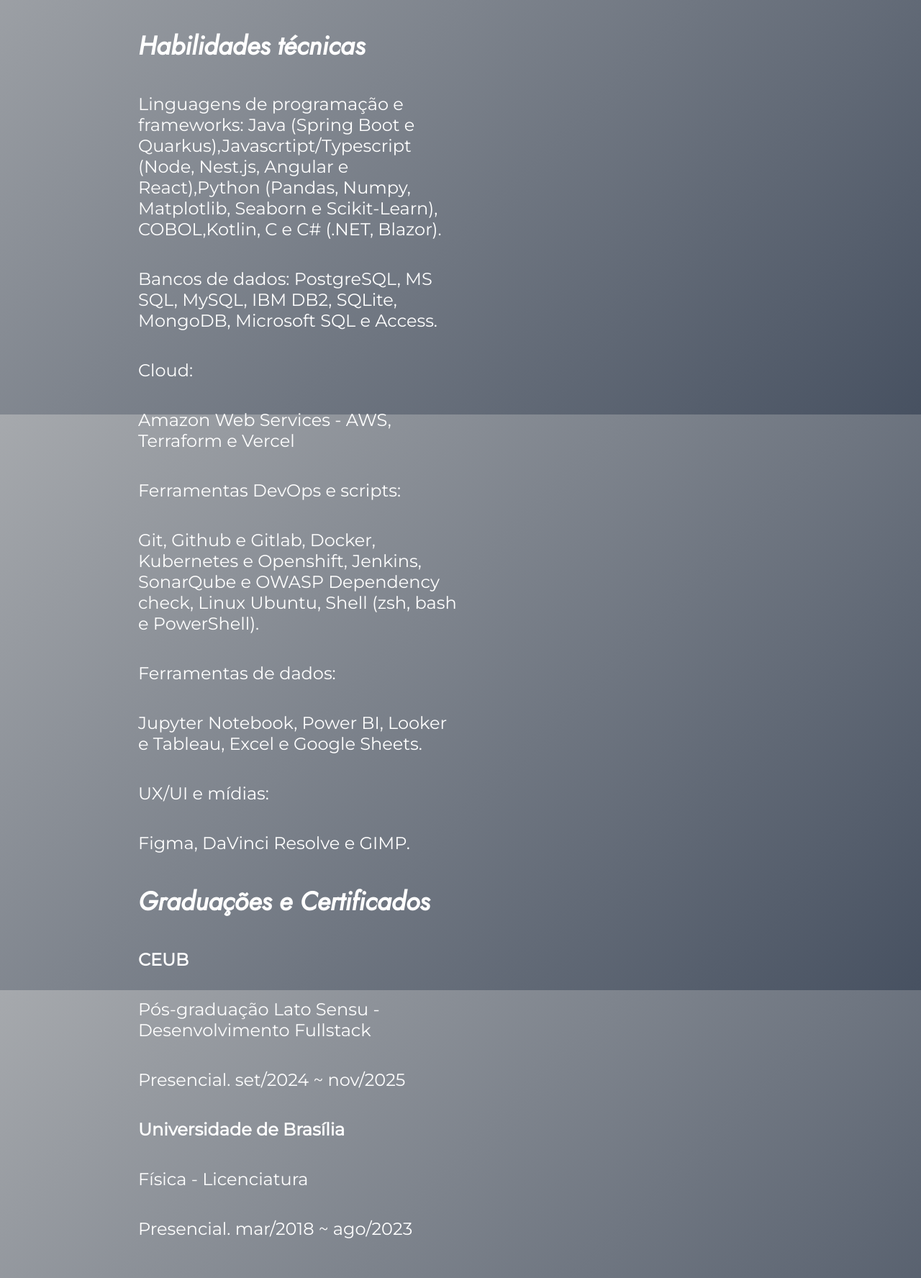
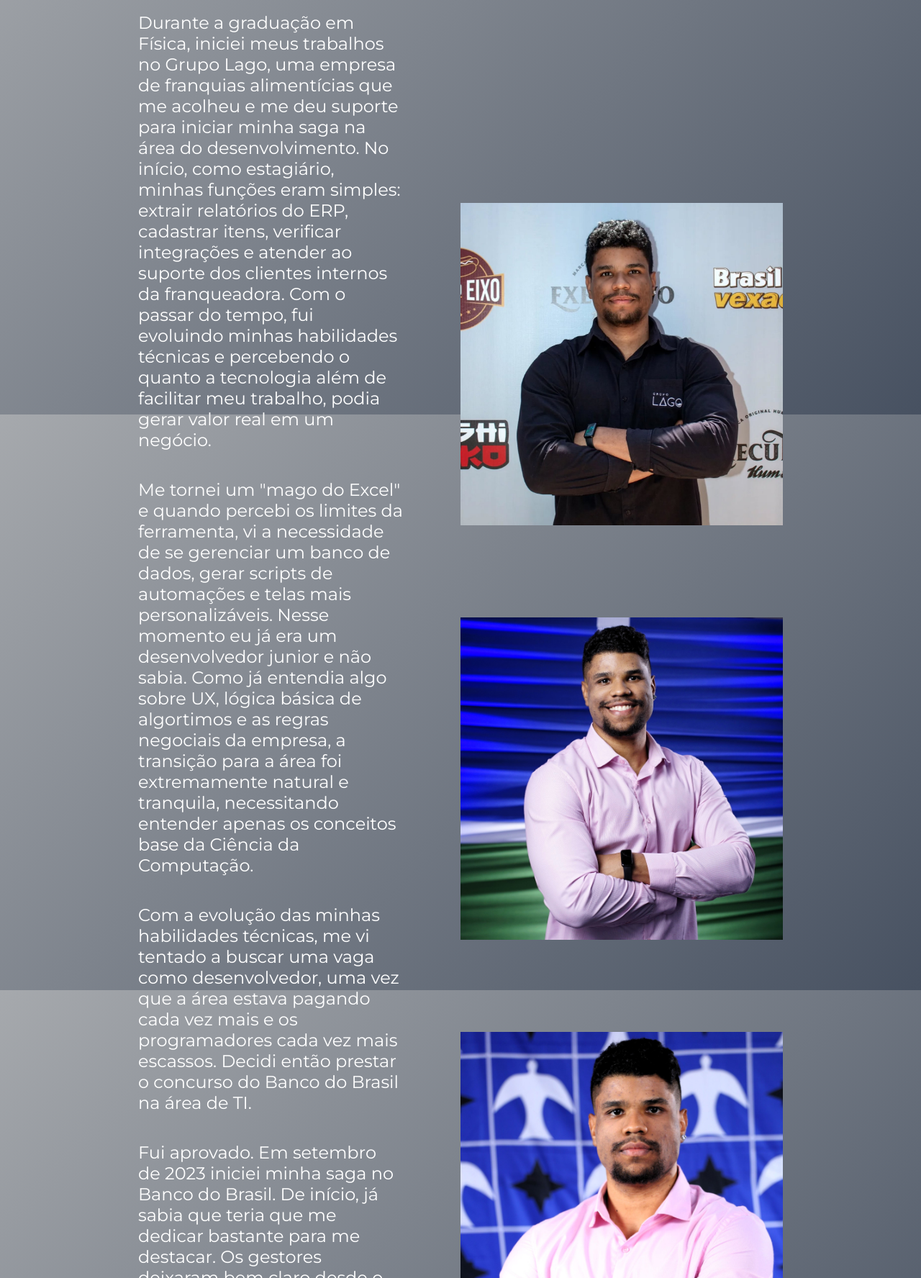
Before and after one commit to GalaxySqrt/web-portfolio, a plain HTML site: page curriculum.html in a window 1280 px wide. Shown: the part 1024-2800 px from the top of the page at 72% size. Drawn offline with Linux system fonts and the light colour scheme.

Commit message:
Update curriculum.html

```diff
--- a/curriculum.html
+++ b/curriculum.html
@@ -4,7 +4,7 @@
 <head>
     <meta charset="UTF-8">
     <meta name="viewport" content="width=device-width, initial-scale=1.0">
-    <title>Curriculum Luizito.dev</title>
+    <title>Sobre Luizito.dev</title>
     <link rel="stylesheet" href="./styles/style.css">
     <link rel="icon" href="assets/icons/favicon.ico" type="image/x-icon">
 </head>
@@ -18,55 +18,73 @@
         </nav>
     </header>
 
-    <main>
-        <main class="apresentacao">
+    <main class="apresentacao__about">
         <section class="apresentacao__conteudo">
-                <h1 class="apresentacao__conteudo__titulo"> Experiências profissionais </h1>
-                <h1 class="apresentacao__conteudo_titulo">Banco do Brasil</h1>
-                <p class="apresentacao__conteudo_texto">Desenvolvedor Fullstack - set/2023 ~ atual
+            <h1 class="apresentacao__conteudo__titulo">Minha aventura na área de <strong
+                    class="titulo-destaque">Tecnologia</strong></h1>
+            <p class="apresentacao__conteudo_texto">Durante toda minha vida, sempre me interessei por diversos temas
+                distintos. Na escola, apesar de demonstrar maior facilidade e domínio na área de exatas, tive muito
+                interesse em Ciências como um todo.
             </p>
-                <p class="apresentacao__conteudo_texto">Desenvolvimento e manutenção de softwares na área de crédito
-                    para diversos produtos financeiros, atendendo ao público externo e interno,
-                    atuando
-                    como Desenvolvedor Fullstack entre a alta plataforma (Mainframe) e a baixa plataforma (Servidores
-                    Web).
+            <p class="apresentacao__conteudo_texto">No período de escolha da graduação, já nutria interesse em
+                Tecnologia. Nascido em 2000, desde pequeno interajo com computadores e, muito novo, já entendia como
+                um computador funcionava. A área de tecnologia não me pareceu uma boa escolha à primeira
+                vista por eu saber bem da complexidade e tempo necessário
+                para se fazer algo realmente interessante e divertido. Portanto, via a área como mais uma profissão
+                qualquer.
             </p>
-                <h1 class="apresentacao__conteudo_titulo">Grupo Lago</h1>
-                <p class="apresentacao__conteudo_texto">Analista de Dados - out/2019 ~ ago/2023
+            <p class="apresentacao__conteudo_texto">Durante a graduação em Física, iniciei meus trabalhos no Grupo
+                Lago,
+                uma empresa de franquias alimentícias que me acolheu e me deu suporte para iniciar minha saga na
+                área do
+                desenvolvimento. No início, como estagiário, minhas funções eram simples: extrair relatórios do ERP,
+                cadastrar itens, verificar integrações e atender ao suporte dos clientes internos da franqueadora.
+                Com o
+                passar do tempo, fui evoluindo minhas habilidades técnicas e percebendo o quanto a tecnologia além
+                de
+                facilitar meu trabalho, podia gerar valor real em um negócio.</p>
+            <p class="apresentacao__conteudo_texto">Me tornei um "mago do Excel" e quando percebi os limites da
+                ferramenta, vi a necessidade de se gerenciar um banco de dados, gerar scripts de automações e telas
+                mais
+                personalizáveis. Nesse momento eu já era um desenvolvedor junior e não sabia. Como já entendia algo
+                sobre UX, lógica básica de algortimos e as regras negociais da empresa, a transição para a área foi
+                extremamente natural e tranquila, necessitando entender apenas os conceitos base da Ciência da
+                Computação.
             </p>
-                <p class="apresentacao__conteudo_texto">Responsável pelo gerenciamento de serviços de TI e de
-                    plataformas informáticas no ramo de franquias.
-                    Análise do desempenho operacional e financeiro de todo o grupo por meio da criação e manutenção de
-                    dashboards, planilhas e KPI's.
+            <p class="apresentacao__conteudo_texto">Com a evolução das minhas habilidades técnicas, me vi tentado a
+                buscar uma vaga como desenvolvedor, uma vez que a área estava pagando cada vez mais e os
+                programadores
+                cada vez mais escassos. Decidi então prestar o
+                concurso do Banco do Brasil na área de TI.</p>
+            <p class="apresentacao__conteudo_texto">Fui aprovado. Em setembro de 2023 iniciei minha saga no Banco do
+                Brasil. De início, já sabia que teria que me dedicar bastante para me destacar. Os gestores deixaram bem
+                claro desde o início que o perfil que se destaca na TI do BB
+                era o
+                chamado
+                Fullstack, programando desde a alta plataforma (Mainframe) e a baixa plataforma (Servidores Web).
             </p>
-                <h1 class="apresentacao__conteudo__titulo">Habilidades técnicas</h1>
-                <p class="apresentacao__conteudo_texto">Linguagens de programação e frameworks: Java (Spring Boot e
-                    Quarkus),Javascrtipt/Typescript (Node, Nest.js, Angular e React),Python (Pandas, Numpy, Matplotlib,
-                    Seaborn e Scikit-Learn), COBOL,Kotlin, C e C# (.NET, Blazor).
-                <p class="apresentacao__conteudo_texto">Bancos de dados: PostgreSQL, MS SQL, MySQL, IBM DB2,
-                    SQLite, MongoDB, Microsoft SQL e Access.</p>
-                <p class="apresentacao__conteudo_texto">Cloud:</p>
-                <p class="apresentacao__conteudo_texto">Amazon Web Services - AWS, Terraform e Vercel</p>
-                <p class="apresentacao__conteudo_texto">Ferramentas DevOps e scripts:</p>
-                <p class="apresentacao__conteudo_texto">Git, Github e Gitlab, Docker, Kubernetes e Openshift, Jenkins,
-                    SonarQube e OWASP Dependency check, Linux Ubuntu, Shell (zsh, bash e PowerShell).</p>
-                <p class="apresentacao__conteudo_texto">Ferramentas de dados:</p>
-                <p class="apresentacao__conteudo_texto">Jupyter Notebook, Power BI, Looker e Tableau, Excel e Google
-                    Sheets.</p>
-
-                <p class="apresentacao__conteudo_texto">UX/UI e mídias:</p>
-                <p class="apresentacao__conteudo_texto">Figma, DaVinci Resolve e GIMP.</p>
-                <h1 class="apresentacao__conteudo__titulo">Graduações e Certificados</h1>
-                <h1 class="apresentacao__conteudo_titulo">CEUB</h1>
-                <p class="apresentacao__conteudo_texto">Pós-graduação Lato Sensu - Desenvolvimento Fullstack
+            <p class="apresentacao__conteudo_texto">E nessa eu me joguei. Aprendi linguagens clássicas
+                como C e COBOL. Melhorei minhas habilidades em linguagens mais usadas atualmente, como Java,
+                Javascript
+                e Python. Além de entender mais sobre outras áreas como DevOps, Arquitetura, Mobile e Cybersecurity.
             </p>
-                <p class="apresentacao__conteudo_texto">Presencial. set/2024 ~ nov/2025
-                </p>
-                <h1 class="apresentacao__conteudo_titulo">Universidade de Brasília</h1>
-                <p class="apresentacao__conteudo_texto">Física - Licenciatura
-                </p>
-                <p class="apresentacao__conteudo_texto">Presencial. mar/2018 ~ ago/2023
-                </p>
+            <p class="apresentacao__conteudo_texto">O BB também me deu a oportunidade de fazer uma pós graduação em
+                Desenvolvimento Fullstack em uma das faculdades mais tradicionais de Brasília, o CEUB. Lá, pude
+                alavancar meu conhecimento e avançar ainda mais na carreira, fazendo networking e praticando de
+                forma
+                constante assuntos técnicos que não teria tanto contato sozinho.</p>
+            <p class="apresentacao__conteudo_texto">E essa é minha história na área de tecnologia. Atualmente estou
+                desenvolvendo meus próprios SaaS's, tentando manter uma vida atlética e em constante estudo e
+                aprendizado. A minha única meta profissional é estar sempre
+                evoluindo.</p>
+        </section>
+        <section class="apresentacao__imagens">
+            <img class="apresentacao__imagem_sumir" src="./assets/photos/Imagem3.JPG.jpeg"
+                alt="Luizito aos 22 anos como Analista de Dados.">
+            <img class="apresentacao__imagem_sumir" src="./assets/photos/Imagem2.JPG"
+                alt="Luizito aos 23 anos se formando">
+            <img class="apresentacao__imagem_sumir" src="./assets/photos/Imagem.JPG"
+                alt="Luizito aos 23 anos se formando">
         </section>
     </main>
 
```
Lines whose indentation alone changed are shown as unchanged.
